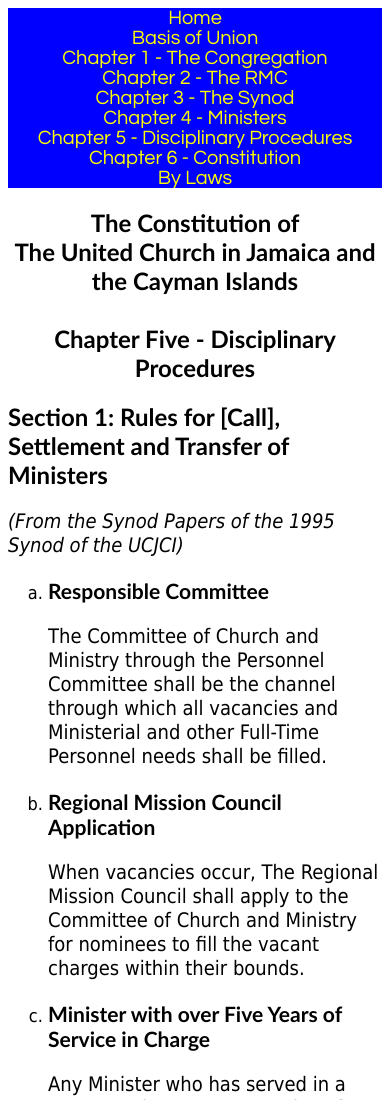
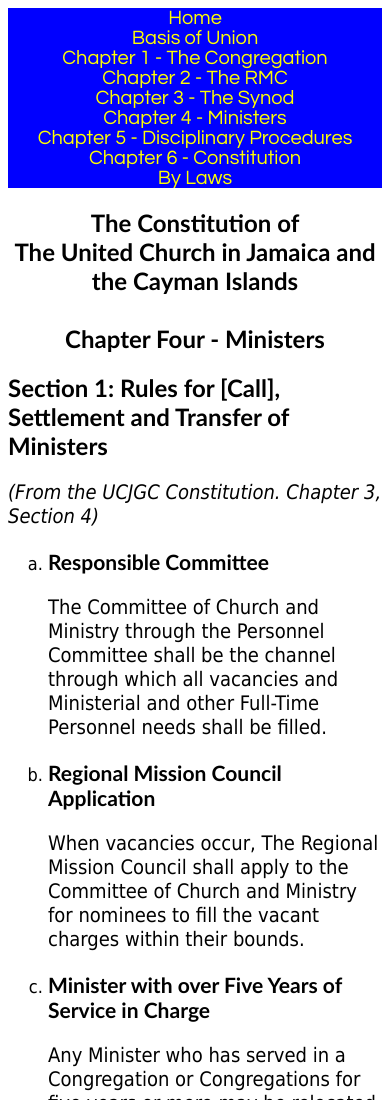
Before and after one commit to iPreach/UCJCI_Constitution, a plain HTML site: page chap4.html in a window 390 px wide. Shown: the top 1100 px of the page. Drawn offline with Linux system fonts and the light colour scheme; some packages are replaced by stand-ins of ours.

Commit message:
Error in information. Signed-off-by: Kraig De Leon Diedrick <kraigdiedrick@gmail.com>

```diff
--- a/chap4.html
+++ b/chap4.html
@@ -26,13 +26,13 @@
 		<div>
 			<h2>
 				<center>The Constitution of<br>The United Church in Jamaica and the Cayman Islands<br><br>
-				Chapter Five - Disciplinary Procedures</center>
+				Chapter Four - Ministers</center>
 			</h2>
 			<h2>
 				Section 1: Rules for [Call], Settlement and Transfer of Ministers
 			</h2>
 			<p>
-				<i>(From the Synod Papers of the 1995 Synod of the UCJCI)</i>
+				<i>(From the UCJGC Constitution. Chapter 3, Section 4)</i>
 			</p>
 			<p>
 				<ol type="a">
```
Also changed, not shown: chap5.html (+0 -3 lines).
